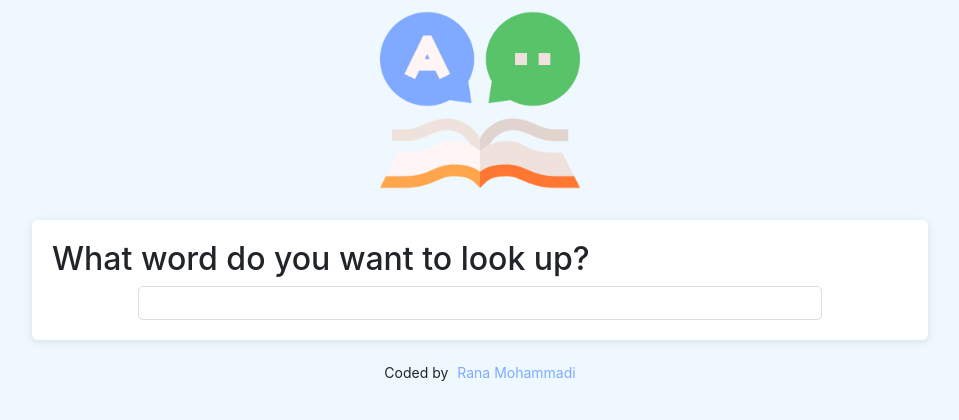
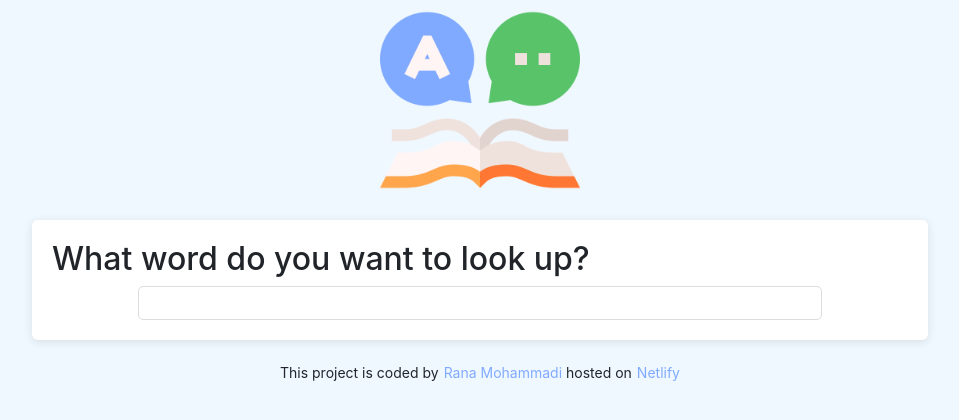
Before and after one commit to RanaMohammadi/dictionary-project, a React (Create React App) app: page / in a window 1280 px wide. Shown: the top 420 px of the page, without its empty margins (160-1119 px from the left). Built offline with nearby package versions, Linux system fonts and the light colour scheme.

Commit message:
footer completed

```diff
--- a/src/App.js
+++ b/src/App.js
@@ -16,9 +16,17 @@ function App() {
         </main>
         <footer>
           <small>
-            Coded by{" "}
+            This project is coded by
             <a href="https://github.com/RanaMohammadi/dictionary-project">
               Rana Mohammadi
+            </a>{" "}
+            hosted on
+            <a
+              href="https://superlative-meerkat-05d685.netlify.app"
+              rel="noreferrer"
+              target="_blank"
+            >
+              Netlify
             </a>
           </small>
         </footer>
```
